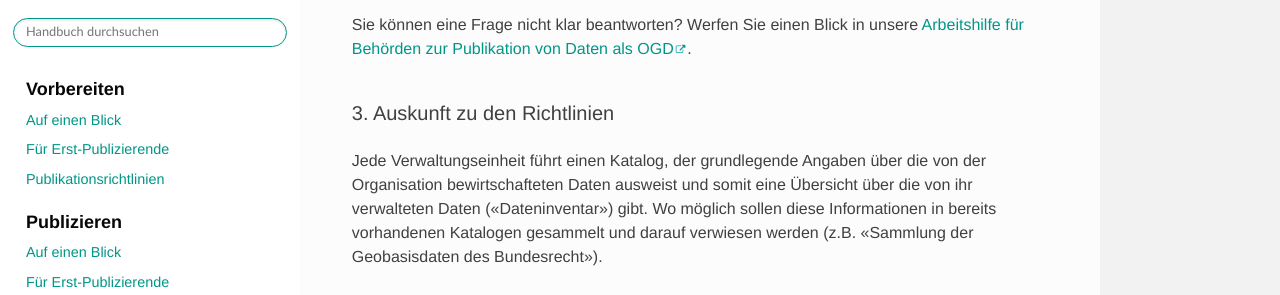
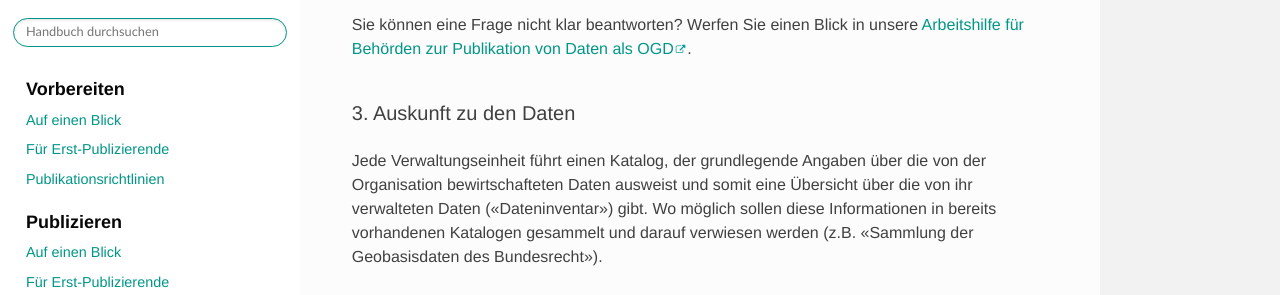
Before and after one commit to opendata-swiss/ogdch-handbook, a Sphinx documentation site: the page built from source/content/glossar/bibliothek/ogd-richtlinien.rst, in a window 1280 px wide and 900 px high, scrolled down 1883 px. Shown: the part 158-453 px from the top of the window. Built offline with Sphinx 7.4.7 and the Read the Docs theme 2.0.0, drawn with Linux system fonts in a browser that asks for light colours; cross-references to code outside the pages are shown as plain code.

Commit message:
fix content bug in german version of ogd richtlienien

```diff
--- a/source/content/glossar/bibliothek/ogd-richtlinien.rst
+++ b/source/content/glossar/bibliothek/ogd-richtlinien.rst
@@ -53,7 +53,7 @@ Folgende Daten werden nicht als Open (Government) Data öffentlich zugänglich g
 Sie können eine Frage nicht klar beantworten? Werfen Sie einen Blick
 in unsere `Arbeitshilfe für Behörden zur Publikation von Daten als OGD <https://www.bfs.admin.ch/bfs/de/home/dienstleistungen/ogd/dokumentation.assetdetail.11147071.html>`__.
 
-3. Auskunft zu den Richtlinien
+3. Auskunft zu den Daten
 -------------------------------
 
 Jede Verwaltungseinheit führt einen Katalog, der grundlegende Angaben über die von der Organisation
```
Also changed, not shown: 1 other file.
